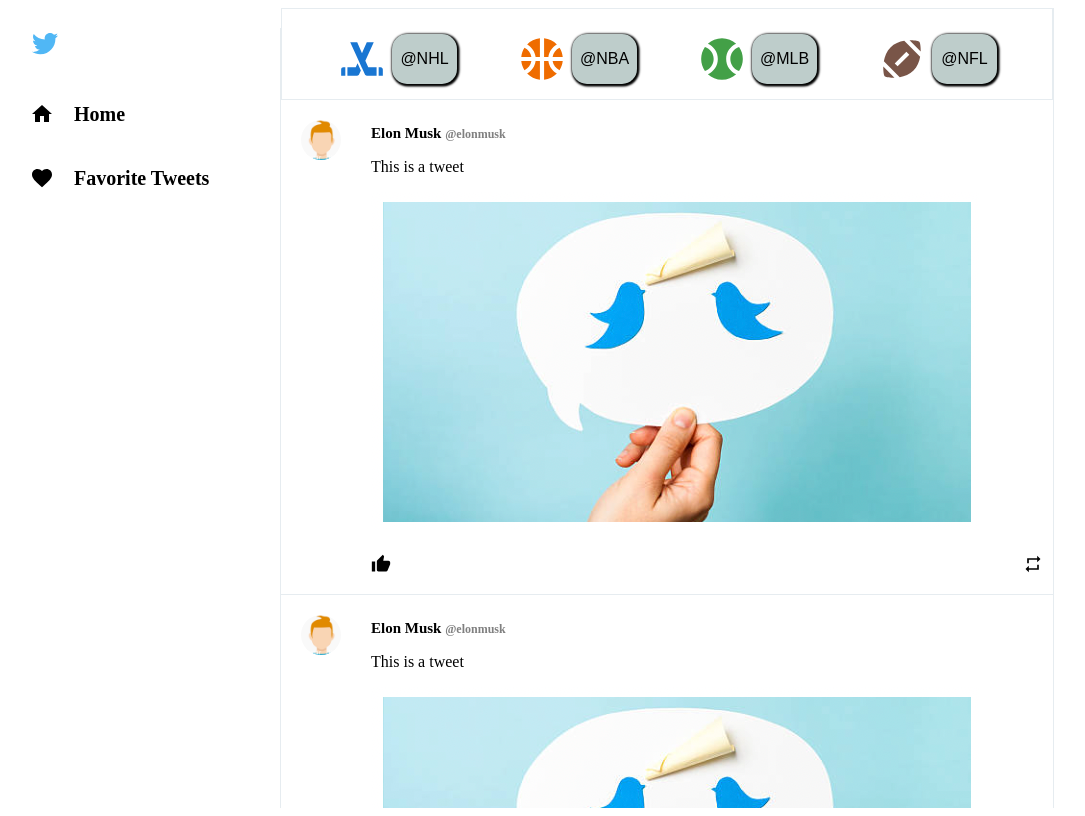
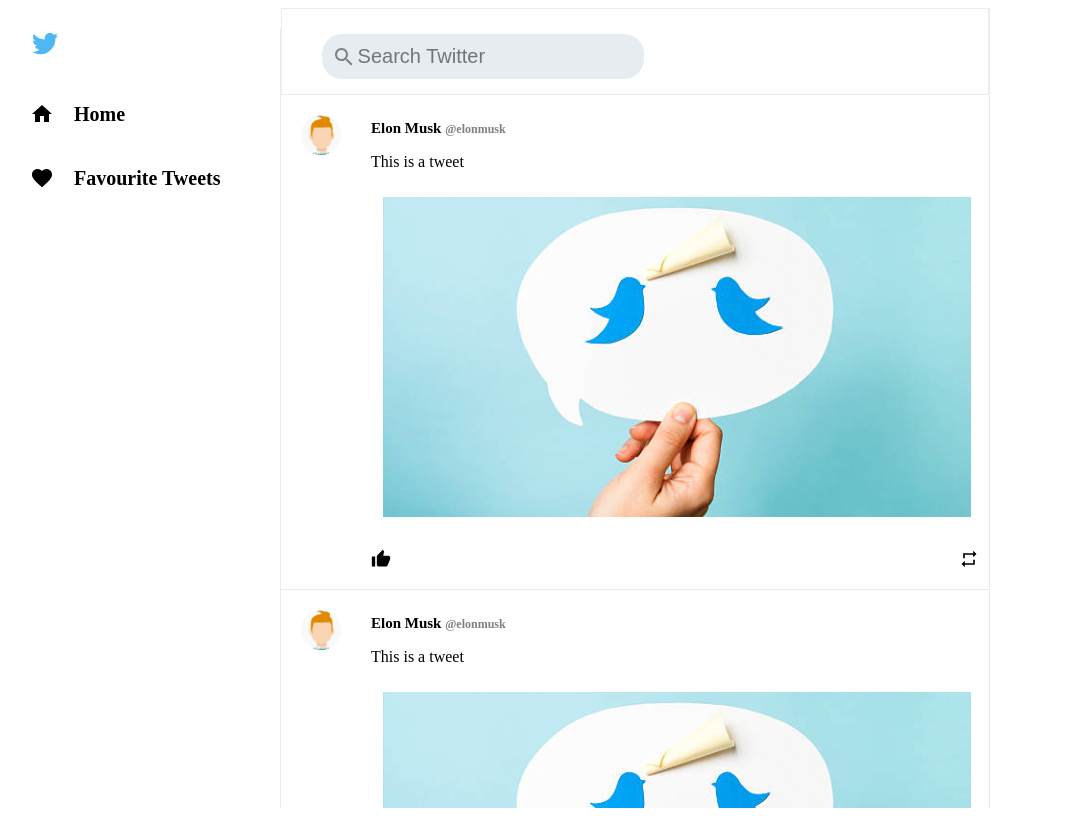
Before and after one commit to mwardak/Twitter-Showcase, a React (Create React App) app in the folder client/: page / in a window 1280 px wide. Shown: the whole page, without its empty margins (28-1113 px from the left). Built offline with nearby package versions, Linux system fonts and the light colour scheme.

Commit message:
testing api

```diff
--- a/client/src/App.js
+++ b/client/src/App.js
@@ -1,24 +1,37 @@
-// import "./App.css";
-import Favorite from "@mui/icons-material/Favorite";
 import React from "react";
 import "./App.css";
-import Feed from "./components/Feed";
+import Home from "./components/Home";
 import Sidebar from "./components/Sidebar";
 import Favourite from "./components/Favourite";
+import { BrowserRouter as Router, Route, Routes } from "react-router-dom";
 
 const App = () => {
   return (
-    // <Router>
-    //   <Routes>
-    //     <Route exact path="/" component={Home} />
-    //     <Route exact path="/search" component={Search} />
-    //     <Route exact path="/random" component={Random} />
-    //   </Routes>
-    // </Router>
     <div className="app">
-      <Sidebar />
-      {/* <Feed /> */}
-      <Favourite />
+      <Router>
+        <Routes>
+          <Route
+            path="/"
+            component={Home}
+            element={
+              <>
+                <Sidebar />
+                <Home />
+              </>
+            }
+          />
+          <Route
+            path="/favourite"
+            component={Favourite}
+            element={
+              <>
+                <Sidebar />
+                <Favourite />
+              </>
+            }
+          />
+        </Routes>
+      </Router>
     </div>
   );
 };
--- a/client/src/components/Favourite.css
+++ b/client/src/components/Favourite.css
@@ -17,7 +17,7 @@
 .favourite__button {
   /* display: flex; */
   /* justify-content: center; */
-  behavior: smooth;
+
   margin-left: 5px;
   font-size: medium;
   border: none;
--- a/client/src/components/Favourite.js
+++ b/client/src/components/Favourite.js
@@ -1,6 +1,6 @@
 import React from "react";
 
-import "./Feed.css";
+import "./Home.css";
 import "./Favourite.css";
 import Tweets from "./Tweets.js";
 import SportsHockey from "@mui/icons-material/SportsHockey";
@@ -20,8 +20,8 @@ const Favourite = () => {
     padding: "0px",
   };
   return (
-    <div className="feed">
-      <div className="feed__header">
+    <div className="home">
+      <div className="home__header">
         <div className="favourite">
           <div className="favourite__card">
             <SportsHockey style={iconStyle} color="primary" />
--- a/client/src/components/Feed.css
+++ b/client/src/components/Home.css
@@ -1,4 +1,4 @@
-.feed {
+.home {
   flex: 0.4;
   border-right: 1px solid var(--twitter-background);
   min-width: fit-content;
@@ -6,17 +6,17 @@
 }
 
 /* Hide scrollbar for Chrome, Safari and Opera */
-.feed::-webkit-scrollbar {
+.home:-webkit-scrollbar {
   display: none;
 }
 
 /* Hide scrollbar for IE, Edge and Firefox */
-.feed {
+.home {
   -ms-overflow-style: none; /* IE and Edge */
   scrollbar-width: none; /* Firefox */
 }
 
-.feed__header {
+.home__header {
   position: sticky;
   top: 0;
   background-color: white;
--- a/client/src/components/Feed.js
+++ b/client/src/components/Home.js
@@ -1,12 +1,12 @@
 import React, { useState, useEffect } from "react";
 import Search from "./Search";
 import Tweets from "./Tweets";
-import "./Feed.css";
+import "./Home.css";
 
-const Feed = () => {
+const Home = () => {
   return (
-    <div className="feed">
-      <div className="feed__header">
+    <div className="home">
+      <div className="home__header">
         <Search />
       </div>
       <Tweets />
@@ -16,4 +16,4 @@ const Feed = () => {
   );
 };
 
-export default Feed;
+export default Home;
--- a/client/src/components/Search.js
+++ b/client/src/components/Search.js
@@ -4,27 +4,44 @@ import "./Search.css";
 import SearchIcon from "@mui/icons-material/Search";
 
 const Search = () => {
-  //create route to test response from server
-  const searchTweets = async () => {
-    const response = await axios.get("/api/search/all");
-    console.log(response);
+  //use search term from the input field to search twitter
+  const [searchTerm, setSearchTerm] = useState("");
+  const [tweets, setTweets] = useState([]);
+  const [isLoading, setIsLoading] = useState(false);
+
+  //handle the search term from the input field
+  const handleSearchTerm = (e) => {
+    setSearchTerm(e.target.value);
   };
 
-  const searchFavourite = async () => {
-    const response = await axios.get("/api/search/favourite");
-    console.log(response);
+  const handleSubmit = async (e) => {
+    e.preventDefault();
+    setIsLoading(true);
+
+    const searchResponse = await axios.get(
+      `/api/search/all?search=${searchTerm}`
+    );
+
+    setTweets(searchResponse.data);
+    setIsLoading(false);
+
+    setSearchTerm("");
   };
 
-  useEffect(() => {
-    searchTweets();
-    searchFavourite();
-  }, []);
+  // useEffect(() => {
+  //   console.log(searchTerm);
+  // }, [searchTerm]);
 
   return (
     <div className="search">
-      <form className="search__input">
+      <form onSubmit={handleSubmit} className="search__input">
         <SearchIcon className="search__searchIcon" />
-        <input type="text" placeholder="Search Twitter" />
+        <input
+          onChange={(e) => handleSearchTerm(e)}
+          value={searchTerm}
+          type="text"
+          placeholder="Search Twitter"
+        />
       </form>
     </div>
   );
--- a/client/src/components/Sidebar.js
+++ b/client/src/components/Sidebar.js
@@ -10,7 +10,7 @@ const Sidebar = () => {
     <div className="sidebar">
       <TwitterIcon className="sidebar__twitterIcon" />
       <SidebarOption Icon={HomeIcon} text="Home" />
-      <SidebarOption Icon={FavoriteIcon} text="Favorite Tweets" />
+      <SidebarOption Icon={FavoriteIcon} text="Favourite Tweets" />
     </div>
   );
 };
```
Also changed, not shown: client/src/components/Navigation.js (added, +24 -0 lines), 1 other file (tests, documents, lock files or other folders).
